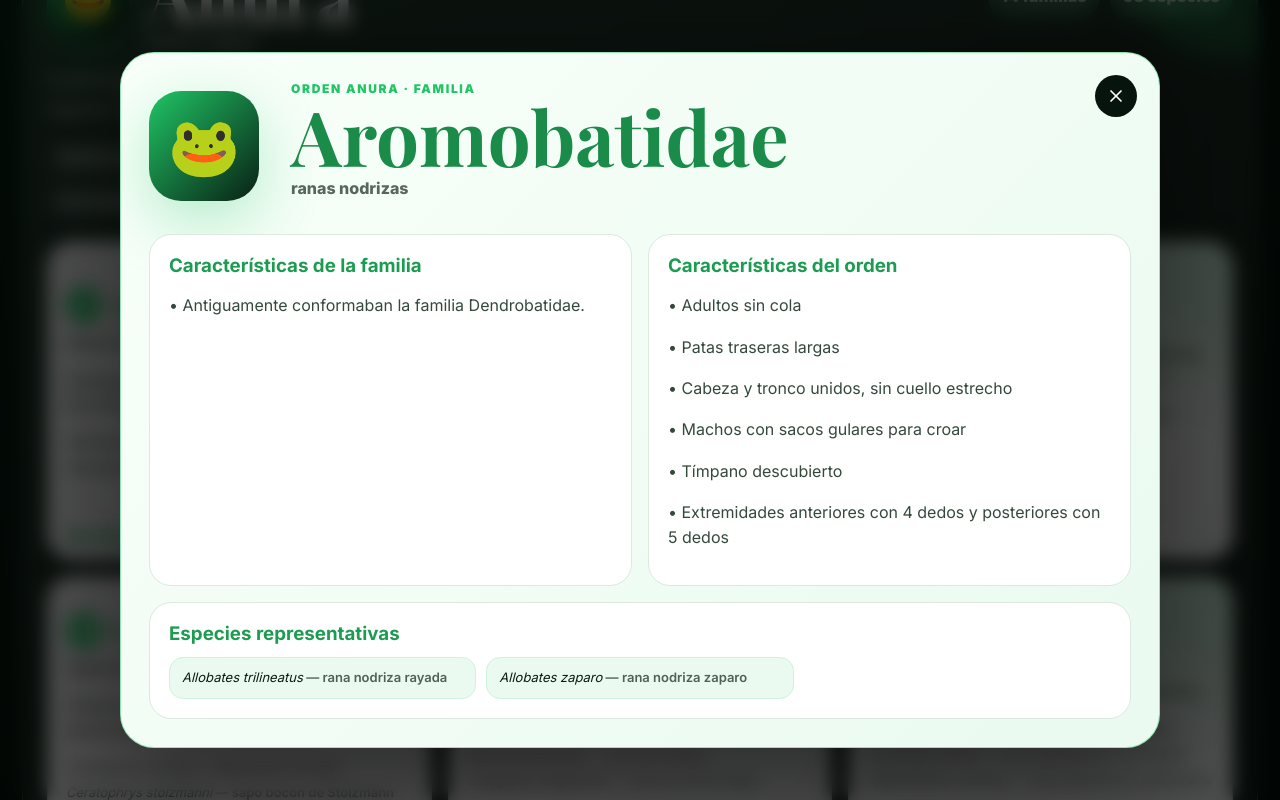
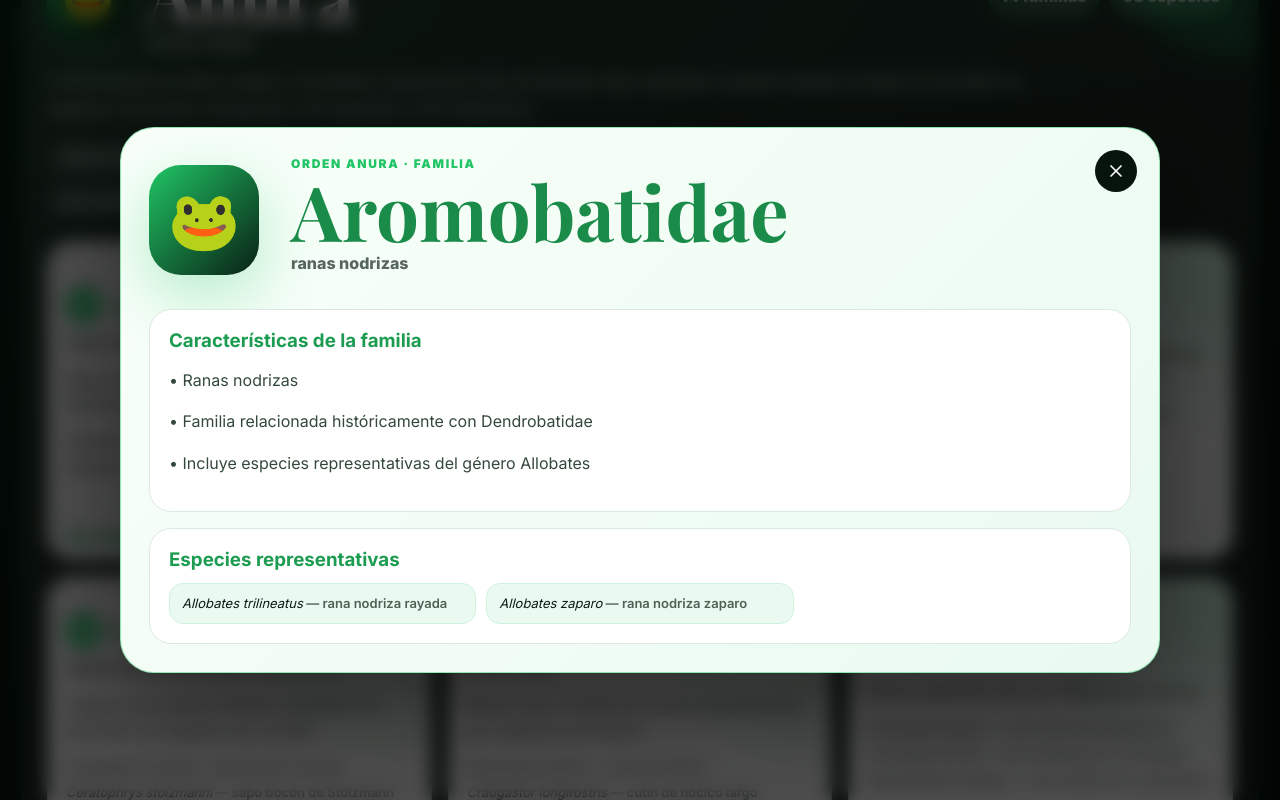
Before and after one commit to verdesotostiven4-commits/Fauna33, a React (Vite) app: page / in a window 1280 px wide. Both pictures are taken after a click on the button 239 px from the left and 1378 px from the top of the page. Shown: the part 978-1778 px from the top of the page. Built offline with nearby package versions, Linux system fonts and the light colour scheme.

Commit message:
Simplificar fichas de familias y reforzar características

```diff
--- a/src/App.jsx
+++ b/src/App.jsx
@@ -10,11 +10,11 @@ const orders = [
     summary: 'Conformada por ranas y sapos. Los adultos carecen de cola; es el grupo más numeroso y posee cuerdas vocales. En Ecuador se registran 14 familias, 65 géneros, 621 especies y 291 endémicas.',
     traits: ['Adultos sin cola', 'Patas traseras largas', 'Cabeza y tronco unidos, sin cuello estrecho', 'Machos con sacos gulares para croar', 'Tímpano descubierto', 'Extremidades anteriores con 4 dedos y posteriores con 5 dedos'],
     families: [
-      { name:'Aromobatidae', common:'ranas nodrizas', traits:['Antiguamente conformaban la familia Dendrobatidae.'], species:[sp('Allobates trilineatus','rana nodriza rayada'), sp('Allobates zaparo','rana nodriza zaparo')] },
+      { name:'Aromobatidae', common:'ranas nodrizas', traits:['Ranas nodrizas','Familia relacionada históricamente con Dendrobatidae','Incluye especies representativas del género Allobates'], species:[sp('Allobates trilineatus','rana nodriza rayada'), sp('Allobates zaparo','rana nodriza zaparo')] },
       { name:'Bufonidae', common:'sapos, jambatos, ranas arlequín', traits:['Son los llamados sapos','Piel rugosa con numerosas glándulas venenosas','Glándula parótida grande y ovoide detrás del ojo','Terrestres e insectívoros','Sin cuidado parental'], species:[sp('Andinophryne colomai','sapo andino de Coloma'),sp('Atelopus arthuri','jambato de Arthuri'),sp('Atelopus balios','jambato del río Pescado'),sp('Atelopus bomolochos','jambato de Mazán'),sp('Atelopus elegans','jambato elegante'),sp('Atelopus guanujo','jambato de Guanujo'),sp('Atelopus ignescens','jambato negro'),sp('Atelopus longirostris','jambato hocicudo'),sp('Atelopus mindoensis','jambato de Mindo'),sp('Atelopus nanay','jambato de Nanay'),sp('Atelopus planispina','jambato'),sp('Atelopus spumarius','jambato'),sp('Ollotis conifera','sapo crestado'),sp('Osornophryne antisana','sapo de Antisana'),sp('Osornophryne bufoniformis','sapo andino'),sp('Osornophryne cofanorum','sapo cofán'),sp('Osornophryne puruanta','sapo de Puruanta'),sp('Rhinella festae','sapo de Festa')] },
       { name:'Centrolenidae', common:'ranas de cristal', traits:['Vientre transparente o cristalino','En algunas especies se observan órganos internos','Adaptadas a vida arbórea','Huevos depositados en el envés de hojas sobre arroyos','Machos cuidan las puestas'], species:[sp('Centrolene buckleyi','rana de cristal de Buckley'),sp('Centrolene lynchi','rana de cristal de Lynch'),sp('Centrolene prosoblepon','rana de cristal'),sp('Cochranella midas','rana de cristal Midas'),sp('Nymphargus cochranae','rana de cristal de Cochran')] },
       { name:'Ceratophryidae', common:'sapos bocones, ranitas carnívoras', traits:['Cabeza muy ancha','Dientes maxilares sin pedicelo con aspecto de colmillo','Dos procesos odontoideos fuertes en la mandíbula','Larvas con picos córneos y dientes labiales','Anuros agresivos'], species:[sp('Ceratophrys cornuta','sapo bocón cornudo'),sp('Ceratophrys stolzmanni','sapo bocón de Stolzmann')] },
-      { name:'Craugastoridae', common:'ranas cutín', traits:['Ranas cutín incluidas en el orden Anura.'], species:[sp('Barycholos pulcher','cutín de Chimbo'),sp('Craugastor longirostris','cutín de hocico largo')] },
+      { name:'Craugastoridae', common:'ranas cutín', traits:['Ranas cutín','Familia de anuros representada por especies terrestres','Incluye especies de los géneros Barycholos y Craugastor'], species:[sp('Barycholos pulcher','cutín de Chimbo'),sp('Craugastor longirostris','cutín de hocico largo')] },
       { name:'Dendrobatidae', common:'ranas venenosas, ranas cohete', traits:['Ranas pequeñas diurnas','Mayoría terrestres','Colores brillantes de advertencia','Piel con venenos alcaloides','Uno de los progenitores puede transportar renacuajos en la espalda'], species:[sp('Ameerega bilinguis','rana venenosa ecuatoriana'),sp('Ameerega hahneli','rana venenosa de Yurimaguas'),sp('Epipedobates anthonyi','rana nodriza de la epibatidina'),sp('Epipedobates tricolor','ranita arborícola'),sp('Hyloxalus awa','rana cohete awa'),sp('Hyloxalus bocagei','rana cohete de Bocage'),sp('Hyloxalus vertebralis','rana cohete de Cuenca'),sp('Oophaga sylvatica','kiki'),sp('Ranitomeya reticulata','rana venenosa rojiza'),sp('Ranitomeya ventrimaculata','ranita venenosa de Sarayacu')] },
       { name:'Hemiphractidae', common:'ranas marsupiales y afines', traits:['Ranas marsupiales con cavidad cutánea dorsal','Huevos fertilizados insertados en cavidad dorsal','Huevos en contacto con tejidos vasculares de la madre','Algunas especies presentan cabeza triangular y mimetismo'], species:[sp('Gastrotheca cornuta','rana marsupial cornuda'),sp('Gastrotheca guentheri','rana marsupial dentada'),sp('Gastrotheca litonedis','rana marsupial azuaya'),sp('Gastrotheca monticola','rana marsupial de montaña'),sp('Gastrotheca orophylax','rana marsupial de Papallacta'),sp('Gastrotheca pseustes','rana marsupial de San Lucas'),sp('Gastrotheca riobambae','rana marsupial'),sp('Hemiphractus fasciatus','rana de cabeza triangular de Günther'),sp('Hemiphractus scutatus','rana de cabeza triangular cornuda incubadora')] },
       { name:'Hylidae', common:'ranas arborícolas, ranas de torrente', traits:['Ranas arborícolas','Discos redondeados en los dedos','Membranas interdigitales','Depositan huevos en bromelias','Mayoría activas durante la noche','Discos expandidos como adaptación a la vida en árboles'], species:[sp('Cruziohyla calcarifer','rana espléndida'),sp('Cruziohyla craspedopus','rana de hoja amazónica'),sp('Dendropsophus bifurcus','ranita payaso pequeña'),sp('Dendropsophus brevifrons','ranita arbórea de Crump'),sp('Dendropsophus carnifex','ranita arbórea de Lynch'),sp('Dendropsophus ebraccatus','ranita reloj de arena'),sp('Dendropsophus marmoratus','ranita marmórea'),sp('Dendropsophus minutus','ranita amarilla común'),sp('Dendropsophus parviceps','ranita caricorta'),sp('Dendropsophus sarayacuensis','ranita de Sarayacu'),sp('Hypsiboas calcaratus','rana arbórea de espolones'),sp('Hypsiboas cinerascens','rana granosa'),sp('Hypsiboas nympha','rana arbórea ninfa')] },
@@ -59,9 +59,8 @@ function Modal({ family, order, onClose }) {
     <motion.article className="modal" style={{'--c': order.color}} initial={{opacity:0,y:28,scale:.96}} animate={{opacity:1,y:0,scale:1}} exit={{opacity:0,y:28,scale:.96}} onClick={e=>e.stopPropagation()}>
       <button className="close" onClick={onClose}><X size={20}/></button>
       <div className="modalHead"><div className="bigIcon">{order.icon}</div><div><p className="eyebrow">Orden {order.name} · Familia</p><h2>{family.name}</h2><p className="common">{family.common}</p></div></div>
-      <div className="infoGrid">
-        <section><h3>Características de la familia</h3>{family.traits.map(t=><p key={t}>• {t}</p>)}</section>
-        <section><h3>Características del orden</h3>{order.traits.map(t=><p key={t}>• {t}</p>)}</section>
+      <div className="infoGrid familyOnly">
+        <section className="wide"><h3>Características de la familia</h3>{family.traits.map(t=><p key={t}>• {t}</p>)}</section>
         <section className="wide"><h3>Especies representativas</h3>{family.species.length ? <div className="speciesGrid">{family.species.map(s=><div className="species" key={s.scientific}><SpeciesName item={s}/></div>)}</div> : <p>No se detallan especies científicas para esta familia.</p>}</section>
       </div>
     </motion.article>
@@ -88,27 +87,10 @@ export default function App() {
   const openModal = (family, order) => { setSelected(family); setSelectedOrder(order); };
 
   return <main className={presentation ? 'app presentation' : 'app'}>
-    <section className="hero coverOnly">
-      <div className="heroOrb one"/><div className="heroOrb two"/>
-      <h1>Clasificación Amphibia</h1>
-    </section>
-
-    <section className="controls">
-      <label><Search size={18}/><input value={query} onChange={e=>setQuery(e.target.value)} placeholder="Buscar orden, familia o especie..."/></label>
-      <label><Filter size={18}/><select value={active} onChange={e=>setActive(e.target.value)}><option>Todos</option>{orders.map(o=><option key={o.name}>{o.name}</option>)}</select></label>
-    </section>
-
+    <section className="hero coverOnly"><div className="heroOrb one"/><div className="heroOrb two"/><h1>Clasificación Amphibia</h1></section>
+    <section className="controls"><label><Search size={18}/><input value={query} onChange={e=>setQuery(e.target.value)} placeholder="Buscar orden, familia o especie..."/></label><label><Filter size={18}/><select value={active} onChange={e=>setActive(e.target.value)}><option>Todos</option>{orders.map(o=><option key={o.name}>{o.name}</option>)}</select></label></section>
     <section className="treeIntro"><BookOpen size={20}/><div><h2>Esquema general</h2><p>Clase Amphibia → órdenes en orden alfabético → familias en orden alfabético → especies científicas en cursiva.</p></div><button className="presentationBtn small" onClick={()=>setPresentation(!presentation)}><Presentation size={18}/>{presentation ? 'Salir' : 'Presentar'}</button></section>
-
-    <section className="orders">
-      {filteredOrders.map(order => <section className="orderBlock" key={order.name} style={{'--c':order.color}}>
-        <div className="orderHeader"><div className="orderIcon">{order.icon}</div><div><p className="eyebrow">Orden</p><h2>{order.name}</h2><p>{order.common}</p></div><div className="orderNumbers"><span>{order.families.length} familias</span><span>{order.speciesCount} especies</span></div></div>
-        <p className="orderSummary">{order.summary}</p>
-        <div className="orderTraits">{order.traits.map(t=><span key={t}>{t}</span>)}</div>
-        <div className="cardsGrid">{order.families.map((family,i)=><FamilyCard key={family.name} family={family} order={order} index={i} onOpen={openModal}/>)}</div>
-      </section>)}
-    </section>
-
+    <section className="orders">{filteredOrders.map(order => <section className="orderBlock" key={order.name} style={{'--c':order.color}}><div className="orderHeader"><div className="orderIcon">{order.icon}</div><div><p className="eyebrow">Orden</p><h2>{order.name}</h2><p>{order.common}</p></div><div className="orderNumbers"><span>{order.families.length} familias</span><span>{order.speciesCount} especies</span></div></div><p className="orderSummary">{order.summary}</p><div className="orderTraits">{order.traits.map(t=><span key={t}>{t}</span>)}</div><div className="cardsGrid">{order.families.map((family,i)=><FamilyCard key={family.name} family={family} order={order} index={i} onOpen={openModal}/>)}</div></section>)}</section>
     <footer><GitBranch size={18}/> Fauna33 · Clase Amphibia · esquema taxonómico interactivo</footer>
     <Modal family={selected} order={selectedOrder || orders[0]} onClose={()=>setSelected(null)}/>
   </main>
```
